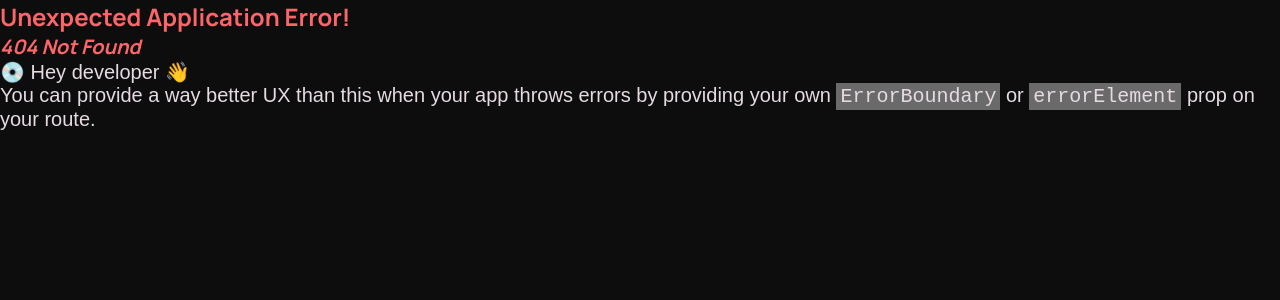
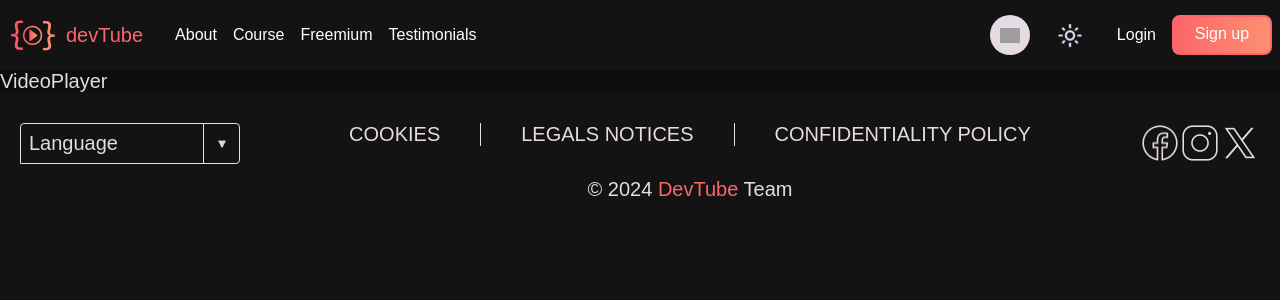
Before and after one commit to WildCodeSchool-2024-09/JS-Nantes-CSS117-P3_DevTube, a React (Vite) app in the folder client/: page /video in a window 1280 px wide. Before the commit this address had no page. Shown: the top 300 px of the page. Built offline with nearby package versions, Linux system fonts and the light colour scheme; grey boxes are pictures that could not be loaded; a web font is replaced by a local one.

Commit message:
videoPlayer.css .tsx  files created + path added in router react

```diff
--- /dev/null
+++ b/client/src/pages/VideoPlayer/VideoPlayer.tsx
@@ -0,0 +1,3 @@
+export default function VideoPlayer() {
+  return <div>VideoPlayer</div>;
+}
--- a/client/src/router.tsx
+++ b/client/src/router.tsx
@@ -4,6 +4,7 @@ import Course from "./pages/Course/Course";
 import Freemium from "./pages/Freemium/Freemium";
 import Login from "./pages/Login/Login";
 import Subscribe from "./pages/Subsribe/Subscribe";
+import VideoPlayer from "./pages/VideoPlayer/VideoPlayer";
 import HomePage from "./pages/homePage/HomePage";
 
 export const router = createBrowserRouter([
@@ -31,6 +32,10 @@ export const router = createBrowserRouter([
         path: "/freemium",
         element: <Freemium />,
       },
+      {
+        path: "/video",
+        element: <VideoPlayer />,
+      },
     ],
   },
   // Try adding a new route! For example, "/about" with an About component
```
Also changed, not shown: client/src/styles/videoPlayer.css (added).
